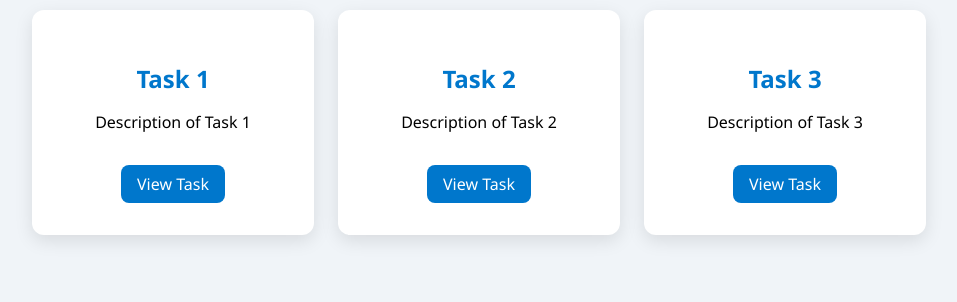
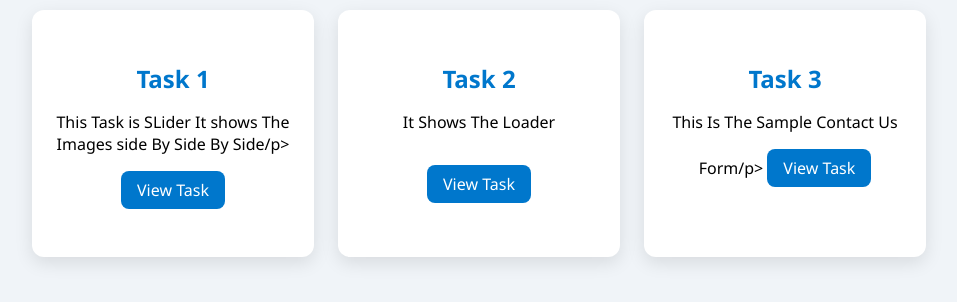
Before and after one commit to syam-00/Dynamite-internship-tasks, a plain HTML site: page index.html in a window 1280 px wide. Shown: the part 118-420 px from the top of the page, without its empty margins (161-1118 px from the left). Drawn offline with Linux system fonts and the light colour scheme.

Commit message:
Update index.html

```diff
--- a/index.html
+++ b/index.html
@@ -67,17 +67,17 @@
   <div class="task-container">
     <div class="task-card">
       <h2>Task 1</h2>
-      <p>Description of Task 1</p>
+      <p>This Task is SLider It shows The Images side By Side By Side/p>
       <a href="pract/slider.html" target="_blank">View Task</a>
     </div>
     <div class="task-card">
       <h2>Task 2</h2>
-      <p>Description of Task 2</p>
+      <p>It Shows The Loader</p>
       <a href="pract/pre-loader.html" target="_blank">View Task</a>
     </div>
     <div class="task-card">
       <h2>Task 3</h2>
-      <p>Description of Task 3</p>
+      <p>This Is The Sample Contact Us Form/p>
       <a href="pract/contact.html" target="_blank">View Task</a>
     </div>
   </div>
```
